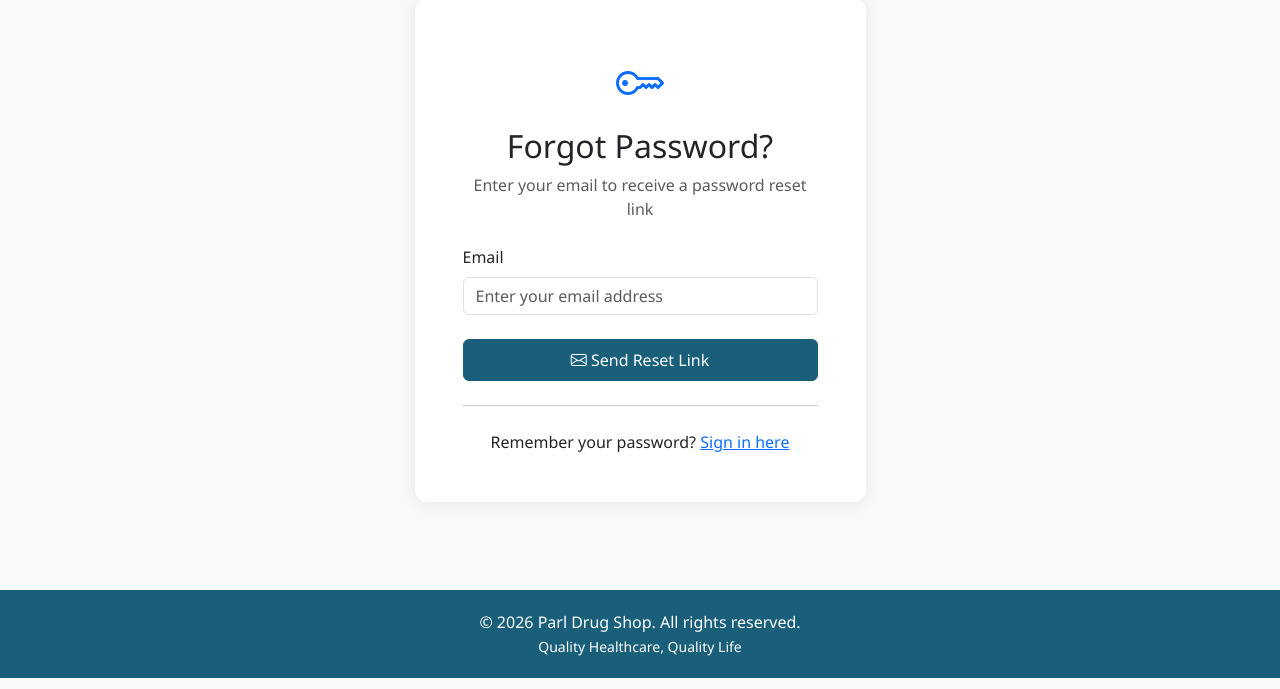
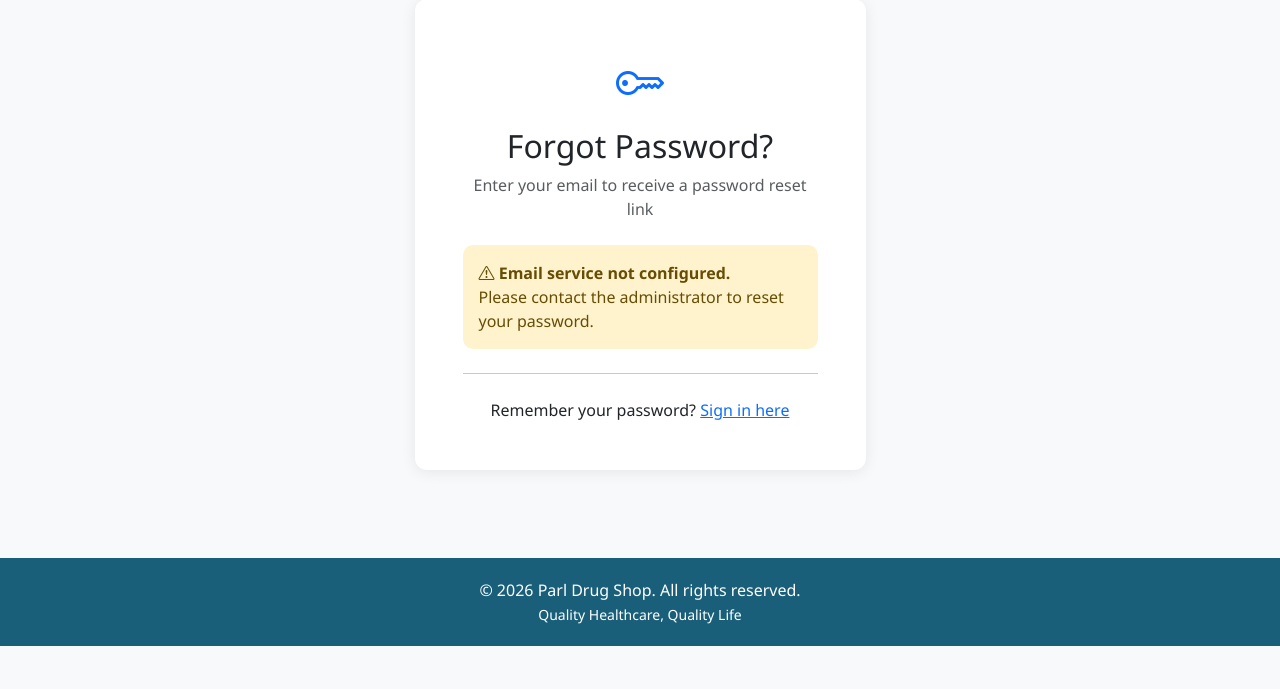
Before and after one commit to eroun01/dotar-drugshop, a Flask app: page /auth/forgot-password in a window 1280 px wide. Shown: the part 111-800 px from the top of the page. Run offline with Flask 3, Linux system fonts and the light colour scheme; some libraries are stand-ins or nearby versions.

Commit message:
Fix forgot password error handling when email not configured

```diff
--- a/app/routes/auth.py
+++ b/app/routes/auth.py
@@ -10,16 +10,26 @@ import requests
 bp = Blueprint('auth', __name__, url_prefix='/auth')
 
 
+def is_email_configured():
+    """Check if email is properly configured"""
+    return bool(current_app.config.get('MAIL_USERNAME') and current_app.config.get('MAIL_PASSWORD'))
+
+
 def send_reset_email(user):
     """Send password reset email to user"""
+    if not is_email_configured():
+        current_app.logger.warning('Email not configured - MAIL_USERNAME or MAIL_PASSWORD missing')
+        return False, 'email_not_configured'
+
     token = user.get_reset_token()
     reset_url = url_for('auth.reset_password', token=token, _external=True)
 
-    msg = Message(
-        'Password Reset Request - Dotar Drug Shop',
-        recipients=[user.email]
-    )
-    msg.body = f'''Hello {user.full_name},
+    try:
+        msg = Message(
+            'Password Reset Request - Dotar Drug Shop',
+            recipients=[user.email]
+        )
+        msg.body = f'''Hello {user.full_name},
 
 You requested a password reset for your Dotar Drug Shop account.
 
@@ -33,35 +43,34 @@ If you did not request this, please ignore this email.
 Best regards,
 Dotar Drug Shop Team
 '''
-    msg.html = f'''
-    <div style="font-family: Arial, sans-serif; max-width: 600px; margin: 0 auto;">
-        <div style="background: #0d6efd; color: white; padding: 20px; text-align: center;">
-            <h1 style="margin: 0;">Dotar Drug Shop</h1>
+        msg.html = f'''
+        <div style="font-family: Arial, sans-serif; max-width: 600px; margin: 0 auto;">
+            <div style="background: #0d6efd; color: white; padding: 20px; text-align: center;">
+                <h1 style="margin: 0;">Dotar Drug Shop</h1>
+            </div>
+            <div style="padding: 30px; background: #f8f9fa;">
+                <h2>Password Reset Request</h2>
+                <p>Hello <strong>{user.full_name}</strong>,</p>
+                <p>You requested a password reset for your account.</p>
+                <p style="text-align: center; margin: 30px 0;">
+                    <a href="{reset_url}" style="background: #0d6efd; color: white; padding: 12px 30px; text-decoration: none; border-radius: 5px; display: inline-block;">
+                        Reset Password
+                    </a>
+                </p>
+                <p style="color: #666; font-size: 14px;">This link will expire in 30 minutes.</p>
+                <p style="color: #666; font-size: 14px;">If you did not request this, please ignore this email.</p>
+            </div>
+            <div style="background: #e9ecef; padding: 15px; text-align: center; font-size: 12px; color: #666;">
+                &copy; Dotar Drug Shop - Quality Healthcare, Quality Life
+            </div>
         </div>
-        <div style="padding: 30px; background: #f8f9fa;">
-            <h2>Password Reset Request</h2>
-            <p>Hello <strong>{user.full_name}</strong>,</p>
-            <p>You requested a password reset for your account.</p>
-            <p style="text-align: center; margin: 30px 0;">
-                <a href="{reset_url}" style="background: #0d6efd; color: white; padding: 12px 30px; text-decoration: none; border-radius: 5px; display: inline-block;">
-                    Reset Password
-                </a>
-            </p>
-            <p style="color: #666; font-size: 14px;">This link will expire in 30 minutes.</p>
-            <p style="color: #666; font-size: 14px;">If you did not request this, please ignore this email.</p>
-        </div>
-        <div style="background: #e9ecef; padding: 15px; text-align: center; font-size: 12px; color: #666;">
-            &copy; Dotar Drug Shop - Quality Healthcare, Quality Life
-        </div>
-    </div>
-    '''
+        '''
 
-    try:
         mail.send(msg)
-        return True
+        return True, 'sent'
     except Exception as e:
         current_app.logger.error(f'Failed to send email: {e}')
-        return False
+        return False, str(e)
 
 
 @bp.route('/login', methods=['GET', 'POST'])
@@ -132,19 +141,30 @@ def forgot_password():
     if current_user.is_authenticated:
         return redirect(url_for('main.index'))
 
+    # Check if email is configured
+    email_configured = is_email_configured()
+
     form = ForgotPasswordForm()
     if form.validate_on_submit():
+        if not email_configured:
+            flash('Password reset via email is not available. Please contact the administrator.', 'warning')
+            return redirect(url_for('auth.login'))
+
         user = User.query.filter_by(email=form.email.data).first()
         if user:
-            if send_reset_email(user):
+            success, message = send_reset_email(user)
+            if success:
                 flash('A password reset link has been sent to your email.', 'success')
+            elif message == 'email_not_configured':
+                flash('Password reset via email is not available. Please contact the administrator.', 'warning')
             else:
                 flash('Failed to send email. Please try again later.', 'error')
         else:
-            flash('A password reset link has been sent to your email if it exists.', 'success')
+            # Don't reveal if email exists or not for security
+            flash('If an account with that email exists, a password reset link has been sent.', 'info')
         return redirect(url_for('auth.login'))
 
-    return render_template('auth/forgot_password.html', form=form)
+    return render_template('auth/forgot_password.html', form=form, email_configured=email_configured)
 
 
 @bp.route('/reset-password/<token>', methods=['GET', 'POST'])
--- a/app/templates/auth/forgot_password.html
+++ b/app/templates/auth/forgot_password.html
@@ -14,6 +14,7 @@
                         <p class="text-muted">Enter your email to receive a password reset link</p>
                     </div>
 
+                    {% if email_configured %}
                     <form method="POST" action="{{ url_for('auth.forgot_password') }}">
                         {{ form.hidden_tag() }}
 
@@ -29,6 +30,13 @@
                             <i class="bi bi-envelope"></i> Send Reset Link
                         </button>
                     </form>
+                    {% else %}
+                    <div class="alert alert-warning">
+                        <i class="bi bi-exclamation-triangle"></i>
+                        <strong>Email service not configured.</strong><br>
+                        Please contact the administrator to reset your password.
+                    </div>
+                    {% endif %}
 
                     <hr class="my-4">
 
```
